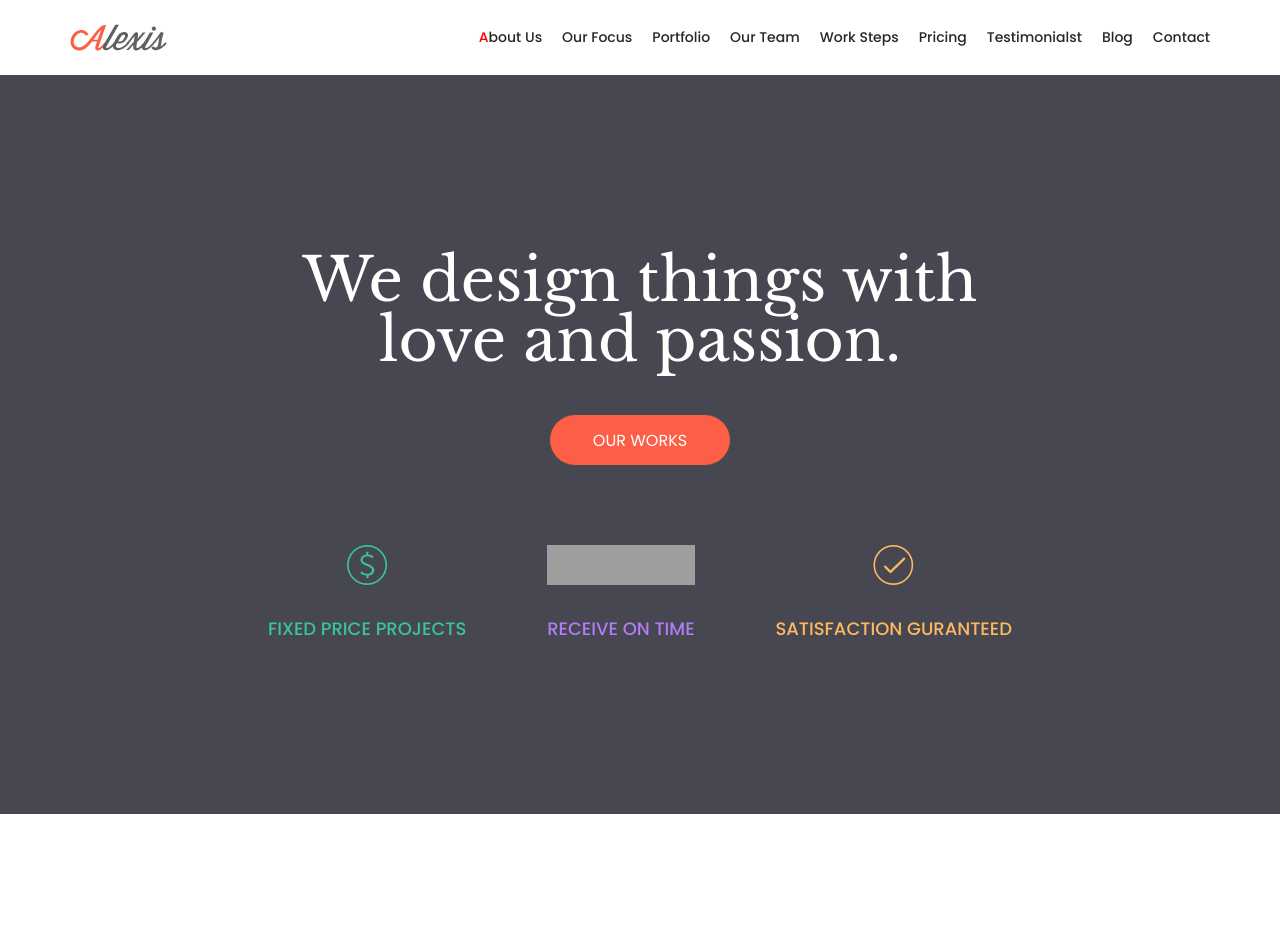
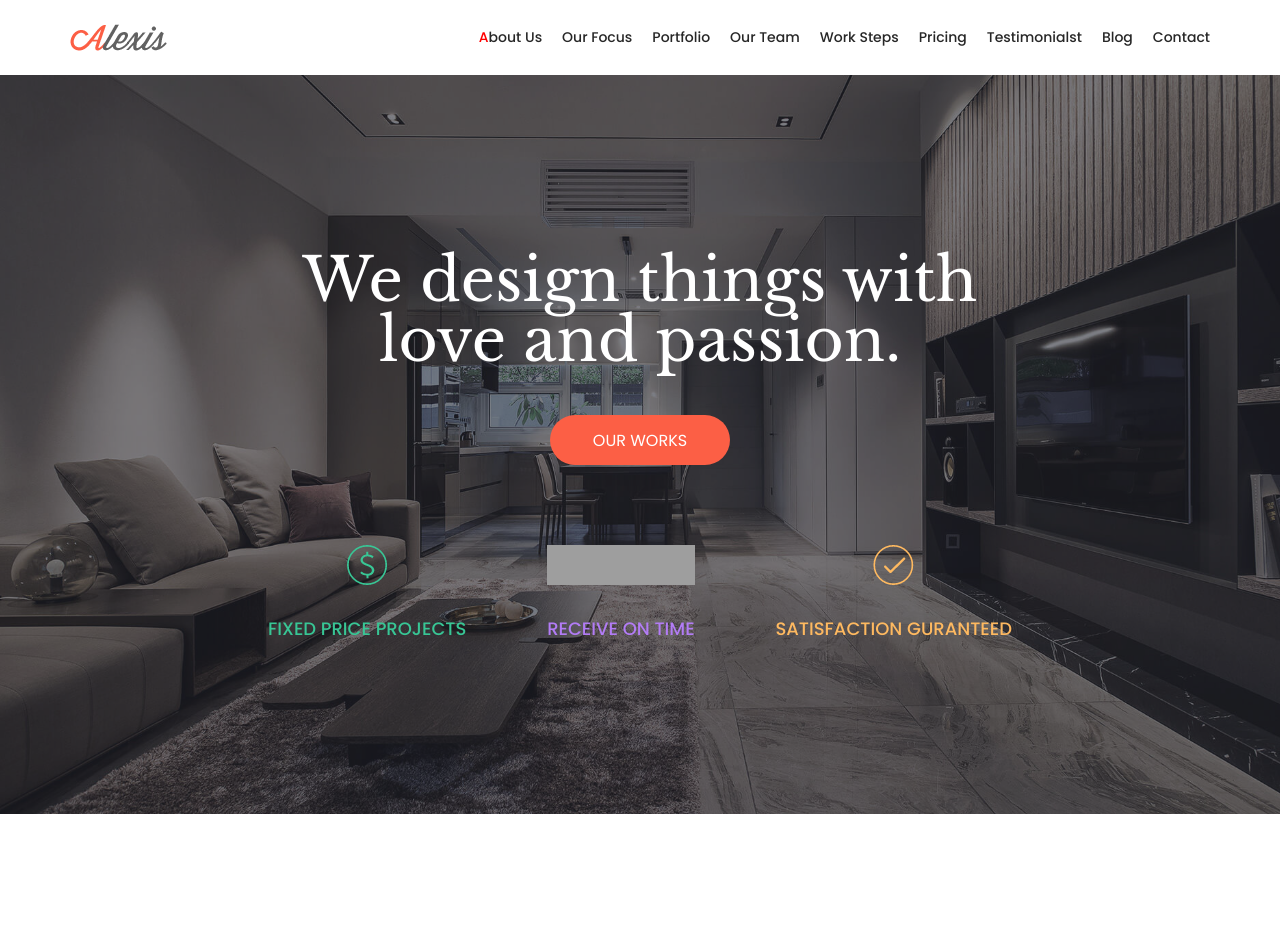
Before and after one commit to DmytroZhigulin/HTML-CSS, a PHP site: page /page/index.html in a window 1280 px wide. Shown: the top 952 px of the page. Run offline with PHP 8.4, Linux system fonts and the light colour scheme; grey boxes are pictures that could not be loaded.

Commit message:
Header done

```diff
--- a/Alexis/css/style.css
+++ b/Alexis/css/style.css
@@ -30,7 +30,7 @@ a {
 
 .logo {
   display: block;
-  background-image: url(../img/LOGO.png);
+  background-image: url(/img/LOGO.png);
   background-repeat: no-repeat;
   background-position: center;
   background-size: cover;
@@ -77,8 +77,26 @@ a {
 }
 
 .banHeader {
+  text-align: center;
+  background-image: url(../img/hederBannerBG.jpg);
+  background-repeat: no-repeat;
+  background-position: center;
+  background-size: cover;
+  position: relative;
+}
+
+.banHeader .gradient {
   background-color: rgba(38, 39, 50, 0.85);
-  text-align: center;
+  z-index: 2;
+  opacity: 70%;
+  position: absolute;
+  height: 100%;
+  width: 100%;
+}
+
+.banHeader__wrap {
+  position: relative;
+  z-index: 2;
 }
 
 .banHeader .banTitle {
@@ -111,21 +129,21 @@ a {
 }
 
 .banHeader .features .feaPic {
-  background-image: url(../img/head-icon1.png);
+  background-image: url(/img/head-icon1.png);
   background-repeat: no-repeat;
   background-position: center;
   height: 40px;
 }
 
 .banHeader .features .feaPic__two {
-  background-image: url(../img/head-icon2.png);
+  background-image: url(/img/head-icon2.png);
   background-repeat: no-repeat;
   background-position: center;
   height: 40px;
 }
 
 .banHeader .features .feaPic__three {
-  background-image: url(../img/head-icon3.png);
+  background-image: url(/img/head-icon3.png);
   background-repeat: no-repeat;
   background-position: center;
   height: 40px;
@@ -170,7 +188,7 @@ a {
 }
 
 .AboutUs .AbUsPic {
-  background-image: url(../img/aboutUs_photo.png);
+  background-image: url(/img/aboutUs_photo.png);
   background-repeat: no-repeat;
   background-position: center;
   height: 700px;
--- /dev/null
+++ b/Alexis/js/script.js
@@ -0,0 +1,32 @@
+"use strict";
+
+
+window.addEventListener('DOMContentLoaded', () => {
+
+
+        const mainMenu = document.querySelectorAll('nav>a'),
+              btn = document.querySelector('button');
+
+
+        console.log(mainMenu);
+        console.log(btn);
+
+
+        mainMenu.forEach( item => {
+
+            item.addEventListener('click', (e) => {
+                console.log('click');
+            });
+        });
+
+
+        btn.addEventListener('click', (e) => {
+            console.log('OK');
+        })
+
+
+
+
+
+
+});
--- a/Alexis/page/index.html
+++ b/Alexis/page/index.html
@@ -4,7 +4,8 @@
     <meta charset="UTF-8">
     <meta name="viewport" content="width=device-width, initial-scale=1.0">
     <link rel="stylesheet" href="../css/reset_css.css">
-    <link rel="stylesheet" href="../css/style.css">
+    <!-- <link rel="stylesheet" href="../css/style.css"> -->
+    <link rel="stylesheet" href="../scss/style.css">
     <title>Alexis</title>
 </head>
 <body>
@@ -38,7 +39,10 @@
         <!--Banner part-->
 
         <div class="banHeader">
+            <div class="gradient"></div>
+            <div class="banHeader__wrap">
                 <div class="container">
+
                     <h1 class="banTitle">We design things with love and passion.</h1>
 
                     <button class="button">
@@ -61,6 +65,7 @@
                             <h4 class="feaTitle__three">Satisfaction guranteed</h5>
                         </div>
 
+                    </div>
                 </div>
             </div>
         </div>
@@ -188,5 +193,8 @@
             </div>
         </section>
     </main>
+
+
+    <script src="../js/script.js"></script>
 </body>
 </html>
--- a/Alexis/scss/style.css
+++ b/Alexis/scss/style.css
@@ -30,7 +30,7 @@ a {
 
 .logo {
   display: block;
-  background-image: url(/img/LOGO.png);
+  background-image: url(../img/LOGO.png);
   background-repeat: no-repeat;
   background-position: center;
   background-size: cover;
@@ -77,8 +77,26 @@ a {
 }
 
 .banHeader {
+  text-align: center;
+  background-image: url(../img/hederBannerBG.jpg);
+  background-repeat: no-repeat;
+  background-position: center;
+  background-size: cover;
+  position: relative;
+}
+
+.banHeader .gradient {
   background-color: rgba(38, 39, 50, 0.85);
-  text-align: center;
+  z-index: 2;
+  opacity: 70%;
+  position: absolute;
+  height: 100%;
+  width: 100%;
+}
+
+.banHeader__wrap {
+  position: relative;
+  z-index: 2;
 }
 
 .banHeader .banTitle {
--- a/Alexis/scss/style.scss
+++ b/Alexis/scss/style.scss
@@ -22,7 +22,7 @@ a {
 }
 .logo {
     display: block;
-    background-image: url(/img/LOGO.png);
+    background-image: url(../img/LOGO.png);
     background-repeat: no-repeat;
     background-position: center;
     background-size: cover;
@@ -67,8 +67,26 @@ a {
 
 
 .banHeader {
-    background-color: rgba(38, 39, 50, 0.85);
     text-align: center;
+    background-image: url(../img/hederBannerBG.jpg);
+    background-repeat: no-repeat;
+    background-position: center;
+    background-size: cover;
+    position: relative;
+
+    .gradient{
+        background-color: rgba(38, 39, 50, 0.85);
+        z-index: 2;
+        opacity: 70%;
+        position: absolute;
+        height: 100%;
+        width: 100%;
+    }
+
+    &__wrap {
+        position: relative;
+        z-index: 2;
+    }
 
     .banTitle {
         width: 818px;
```
Also changed, not shown: Alexis/img/hederBannerBG.jpg (added), 1 other file. Lines whose indentation alone changed are shown as unchanged.
